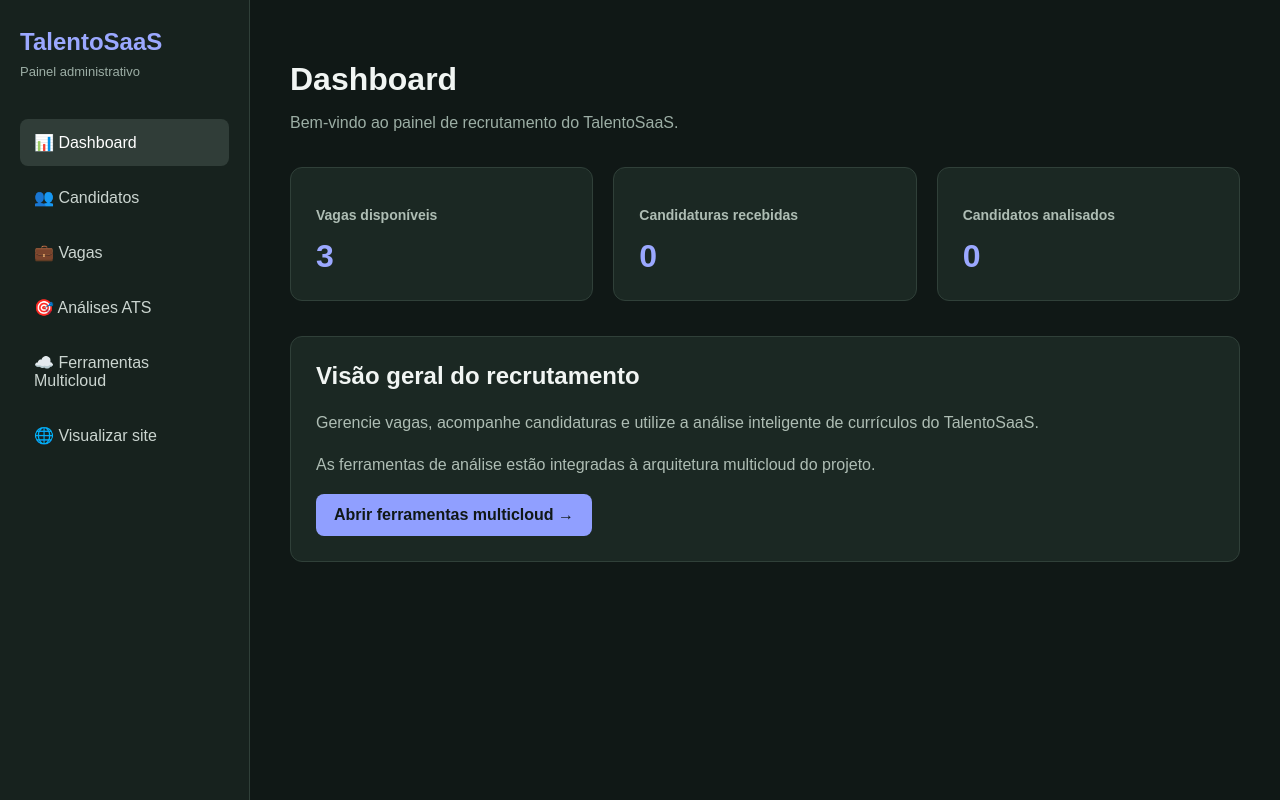
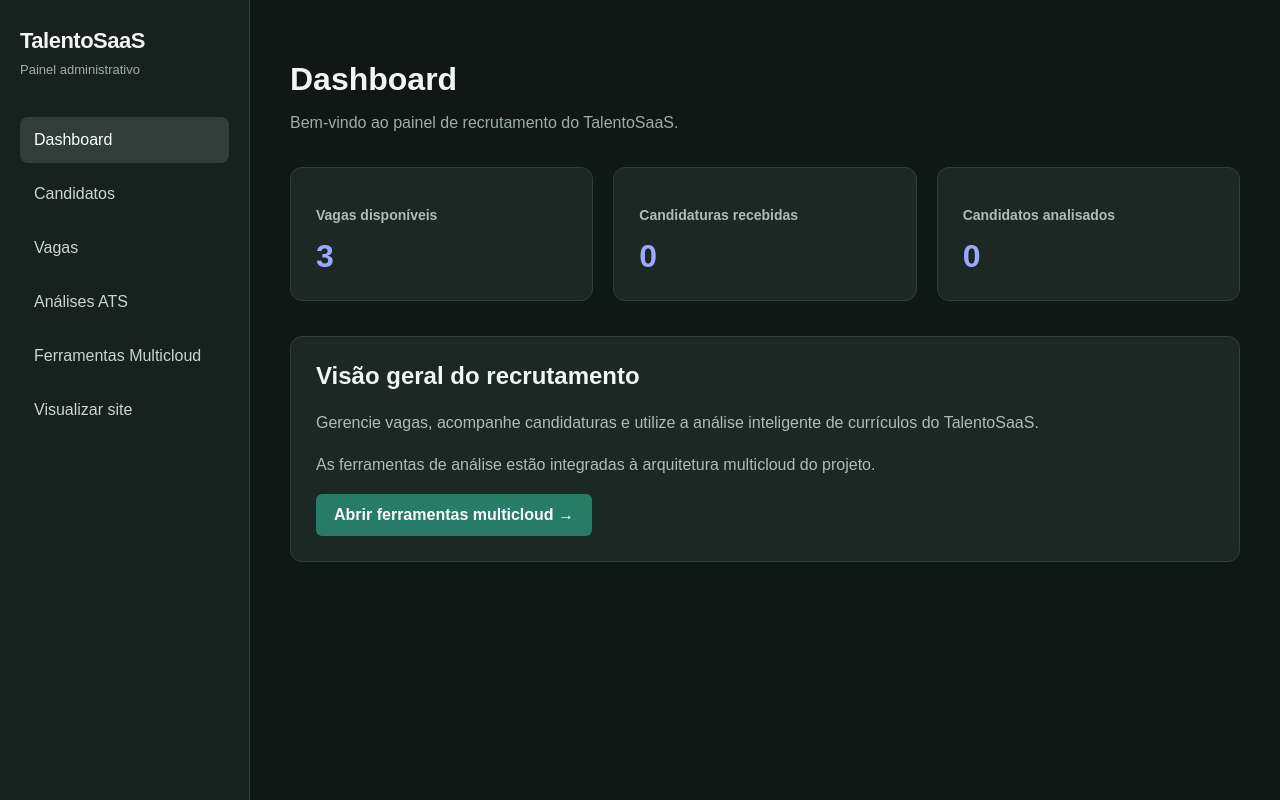
Before and after one commit to AdrianoJr07/talentosaas-multicloud, a plain HTML site: page frontend-app/admin/index.html in a window 1280 px wide. Drawn offline with Linux system fonts and the light colour scheme.

Commit message:
Update index.html

```diff
--- a/frontend-app/admin/index.html
+++ b/frontend-app/admin/index.html
@@ -30,10 +30,11 @@
     }
 
     .logo {
-      font-size: 24px;
-      font-weight: bold;
-      color: #9ba8ff;
+  font-size: 22px;
+  font-weight: 700;
+  color: #f1f5f3;
   margin-bottom: 8px;
+  letter-spacing: -0.5px;
 }
 
     .subtitle {
@@ -119,12 +120,16 @@
 
    .button {
   display: inline-block;
-      background: #909fff;
-      color: #101816;
+  background: #277c68;
+  color: #ffffff;
   padding: 12px 18px;
-      border-radius: 8px;
+  border-radius: 6px;
   text-decoration: none;
-      font-weight: bold;
+  font-weight: 600;
+}
+
+.button:hover {
+  background: #32947c;
 }
 
     @media (max-width: 850px) {
@@ -157,12 +162,12 @@
     <div class="subtitle">Painel administrativo</div>
 
    <nav class="menu">
-      <a href="#dashboard" class="active">📊 Dashboard</a>
-      <a href="#candidatos">👥 Candidatos</a>
-      <a href="#vagas">💼 Vagas</a>
-      <a href="#analises">🎯 Análises ATS</a>
-      <a href="../index.html">☁️ Ferramentas Multicloud</a>
-      <a href="../vagas.html">🌐 Visualizar site</a>
+  <a href="#dashboard" class="active">Dashboard</a>
+  <a href="#candidatos">Candidatos</a>
+  <a href="#vagas">Vagas</a>
+  <a href="#analises">Análises ATS</a>
+  <a href="../index.html">Ferramentas Multicloud</a>
+  <a href="../vagas.html">Visualizar site</a>
 </nav>
 
   </aside>
```
Lines whose indentation alone changed are shown as unchanged.
